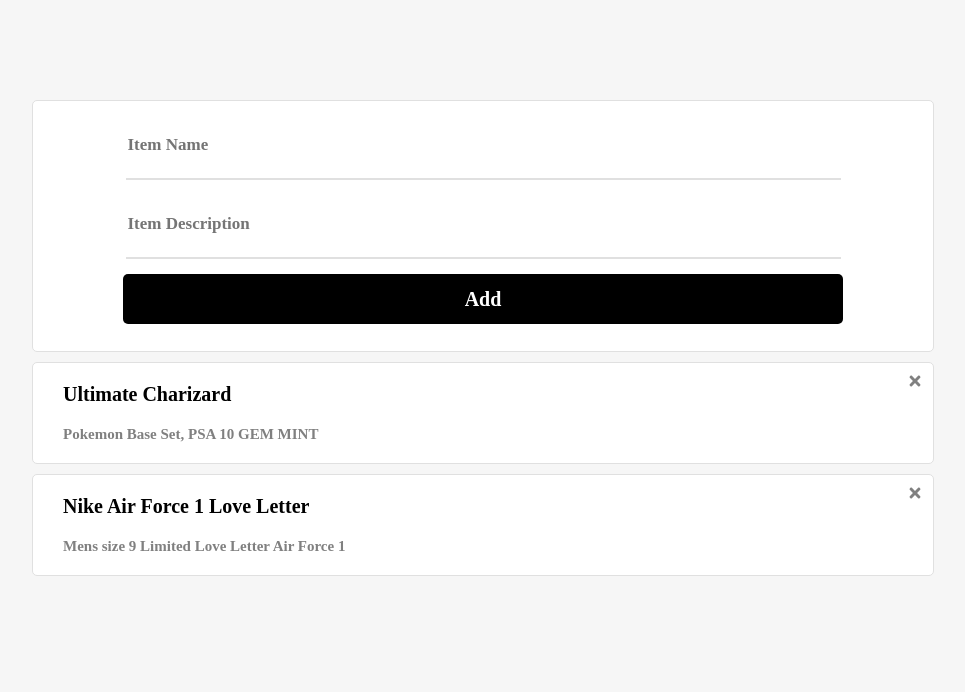
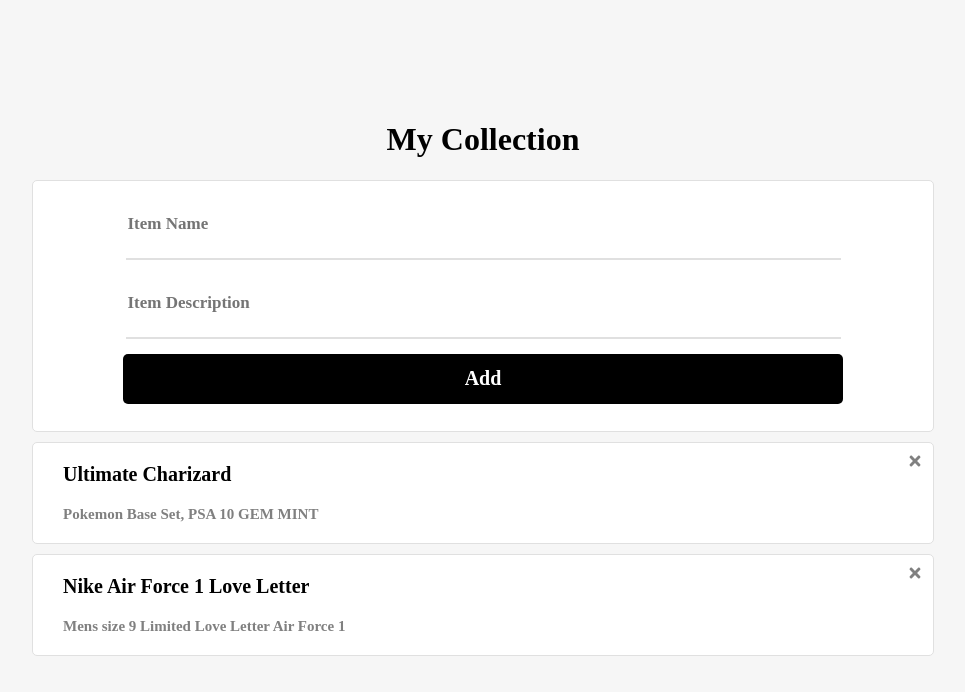
Before and after one commit to Adefuye/Projects, a React (Create React App) app in the folder ReactJS/test-app/: page / in a window 1280 px wide. Shown: the top 692 px of the page, without its empty margins (157-1122 px from the left). Built offline with nearby package versions, Linux system fonts and the light colour scheme.

Commit message:
Added header title, fixed empty field condition

```diff
--- a/ReactJS/test-app/src/App.js
+++ b/ReactJS/test-app/src/App.js
@@ -35,6 +35,7 @@
 
 
       <div className="wrapper">
+        <h1>My Collection</h1>
         <InputBar onAdd={addCard}/>
 
         {cards.length > 0 ?
--- a/ReactJS/test-app/src/components/InputBar.js
+++ b/ReactJS/test-app/src/components/InputBar.js
@@ -15,6 +15,7 @@
         }
         if(!description){
             alert('Your Item Description is missing');
+            return;
         }
 
         onAdd({title, description})
```
